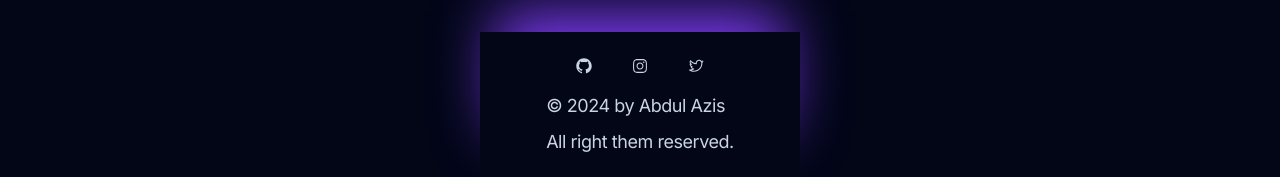
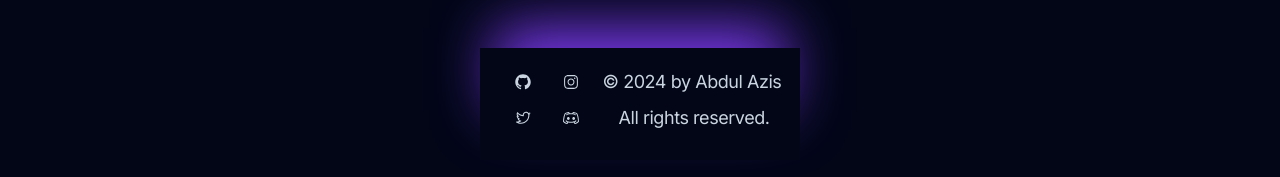
Before and after one commit to abdulaziis07/abdul-azis-profile, a React (Vite) app: page / in a window 1280 px wide. Shown: the part 623-800 px from the top of the page. Built offline with nearby package versions, Linux system fonts and the light colour scheme; no server answers.

Commit message:
feat: add new social icons and change text in footer components

```diff
--- a/src/components/fragments/FooterContent.tsx
+++ b/src/components/fragments/FooterContent.tsx
@@ -3,15 +3,16 @@ import { Description } from "@/components/elements/Description";
 import {
   GitHubLogoIcon,
   InstagramLogoIcon,
-  TwitterLogoIcon
+  TwitterLogoIcon,
+  DiscordLogoIcon
 } from "@radix-ui/react-icons";
 import { Button } from "@/components/ui/button";
 import { socialLinks } from "@/utils/socialLinks";
 
 export const FooterContent = ({ author }: { author: string }) => {
   return (
-    <div className="flex flex-col items-center">
-      <div className="flex items-center gap-2 mb-2">
+    <div className="flex items-center space-x-2">
+      <div className="grid grid-cols-2 -p-2">
         <div>
           <a href={socialLinks[0].href} target="_blank">
             <Button variant={"ghost"}>
@@ -33,12 +34,19 @@ export const FooterContent = ({ author }: { author: string }) => {
             </Button>
           </a>
         </div>
+        <div>
+          <a href="">
+            <Button variant={"ghost"}>
+              <DiscordLogoIcon />
+            </Button>
+          </a>
+        </div>
       </div>
       <div>
         <Description>
           &copy; {copyrightTime.toString()} by {author}
         </Description>
-        <Description>All right them reserved.</Description>
+        <Description className="ml-4">All rights reserved.</Description>
       </div>
     </div>
   );
```
